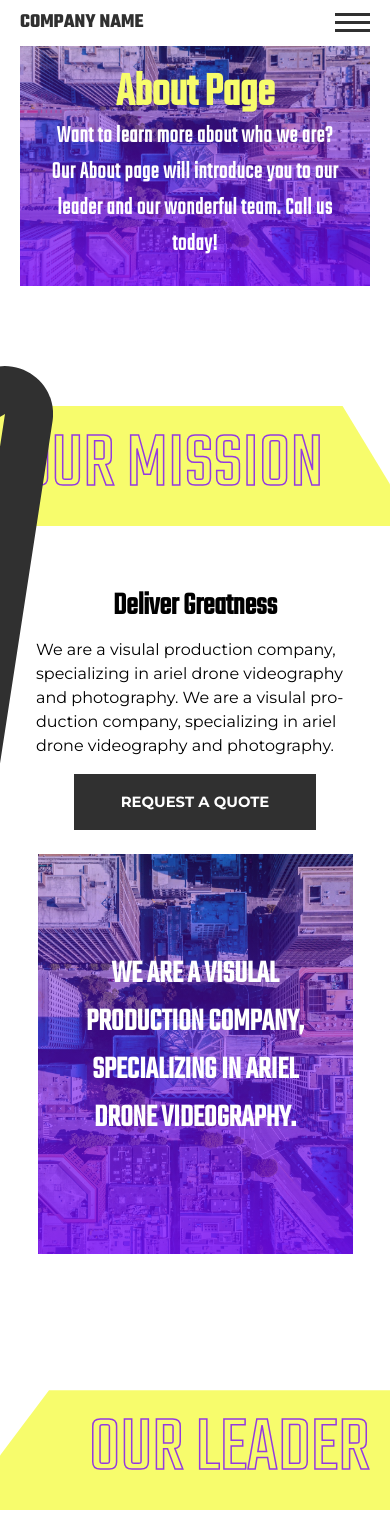
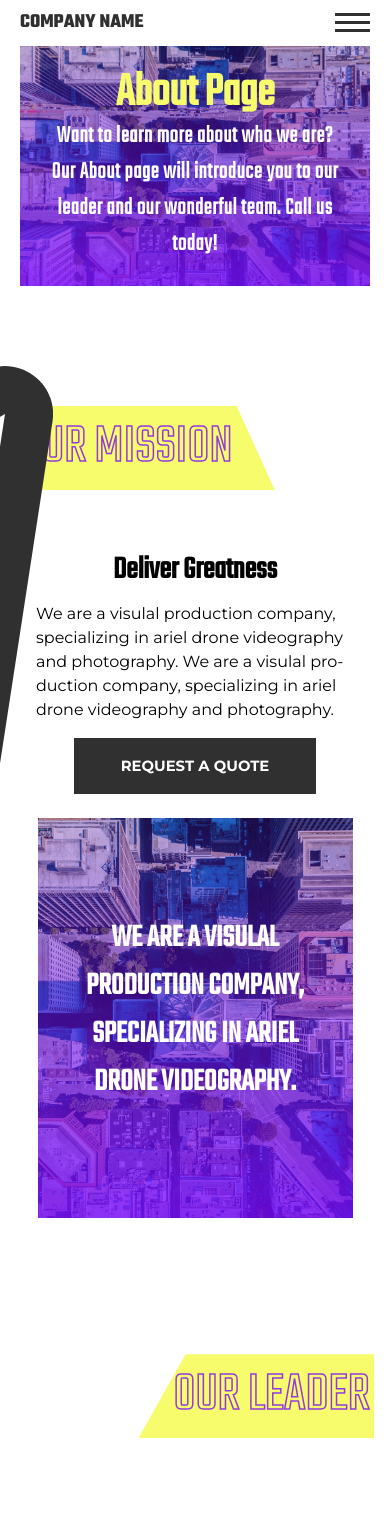
Before and after one commit to ChristianWare/templateOne, a Next.js app: page /about in a window 390 px wide. Shown: the top 1515 px of the page. Built offline with nearby package versions, Linux system fonts and the light colour scheme.

Commit message:
changes to section header

```diff
--- a/src/comps/SectionHeader.module.css
+++ b/src/comps/SectionHeader.module.css
@@ -57,49 +57,37 @@
     position: absolute;
     z-index: -1;
     top: 0;
-    left: -130px;
+    left: -95px;
     width: 160%;
     height: 100%;
     background-color: var(--accent2);
     clip-path: polygon(100% 0%, 100% 100%, 0% 100%, 20% 0%);
 }
 
-@media screen and (max-width: 768px) {
-    .left::after {
-        width: 70%;
+@media screen and (max-width: 500px) {
+    .outlineTextLeft, .outlineTextRight {
+        font-size: 8rem;
     }
 
-    .right::after {
-        width: 70%;
+    .outlineTextRight::after {
+        left: -50px;
+        width: 120%;
     }
 }
 
-@media screen and (max-width: 600px) {
-    .left::after {
-        width: 80%;
+
+@media screen and (max-width: 400px) {
+    .outlineTextLeft, .outlineTextRight {
+        font-size: 7rem;
     }
 
-    .right::after {
-        width: 80%;
+    .outlineTextLeft::after {
+        left: 0px;
+        width: 120%;
+    }
+
+    .outlineTextRight::after {
+        left: -35px;
+        width: 120%;
     }
 }
-
-@media screen and (max-width: 480px) {
-    .left::after {
-        width: calc(90% + 60px);
-    }
-
-    .right::after {
-        width: calc(90% + 60px);
-    }
-}
-
-@media screen and (max-width: 400px) {
-    .left::after {
-        width: calc(100% + 60px);
-    }
-
-    .right::after {
-        width: calc(100% + 60px);
-    }
-}
```
